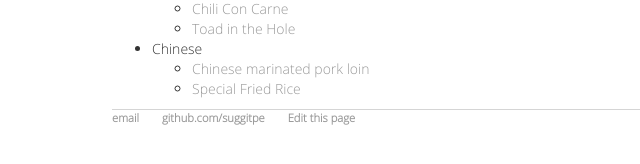
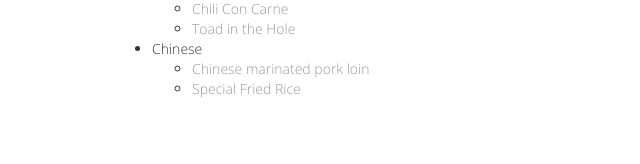
Before and after one commit to suggitpe/suggitpe.github.io, a Jekyll site: the page built from recipes/index.md, in a window 1280 px wide. Shown: the part 241-405 px from the top of the page, without its empty margins (80-720 px from the left). Built offline with Jekyll 4.4.1, drawn with Linux system fonts in a browser that asks for light colours; some of the changed lines change nothing that is shown.

Commit message:
updated site

```diff
--- a/_includes/footer.html
+++ b/_includes/footer.html
@@ -1,7 +1,21 @@
-<footer>
-    <ul>
-        <li><a href="mailto:pete@suggs.org.uk">email</a></li>
-        <li><a href="https://github.com/suggitpe">github.com/suggitpe</a></li>
-        <li><a href="{{site.ghe}}/suggitpe.github.io/edit/master{{page.url | replace:'.html','.md' }}">Edit this page</a></li>
-    </ul>
-</footer>
+<script src="{{ site.url }}/assets/js/jquery.js>"></script>
+<script src="{{ site.url }}/assets/js/bootstrap.js>"></script>
+
+<script>
+
+    $(function() {
+        $('a[href*="#"]:not([href="#"])').click(function() {
+            if (location.pathname.replace(/^\//,'') === this.pathname.replace(/^\//,'') && location.hostname === this.hostname) {
+                var target = $(this.hash);
+                target = target.length ? target : $('[name=' + this.hash.slice(1) +']');
+                if (target.length) {
+                    $('html, body').animate({
+                        scrollTop: target.offset().top
+                    }, 1000);
+                    return false;
+                }
+            }
+        });
+    });
+
+</script>
```
